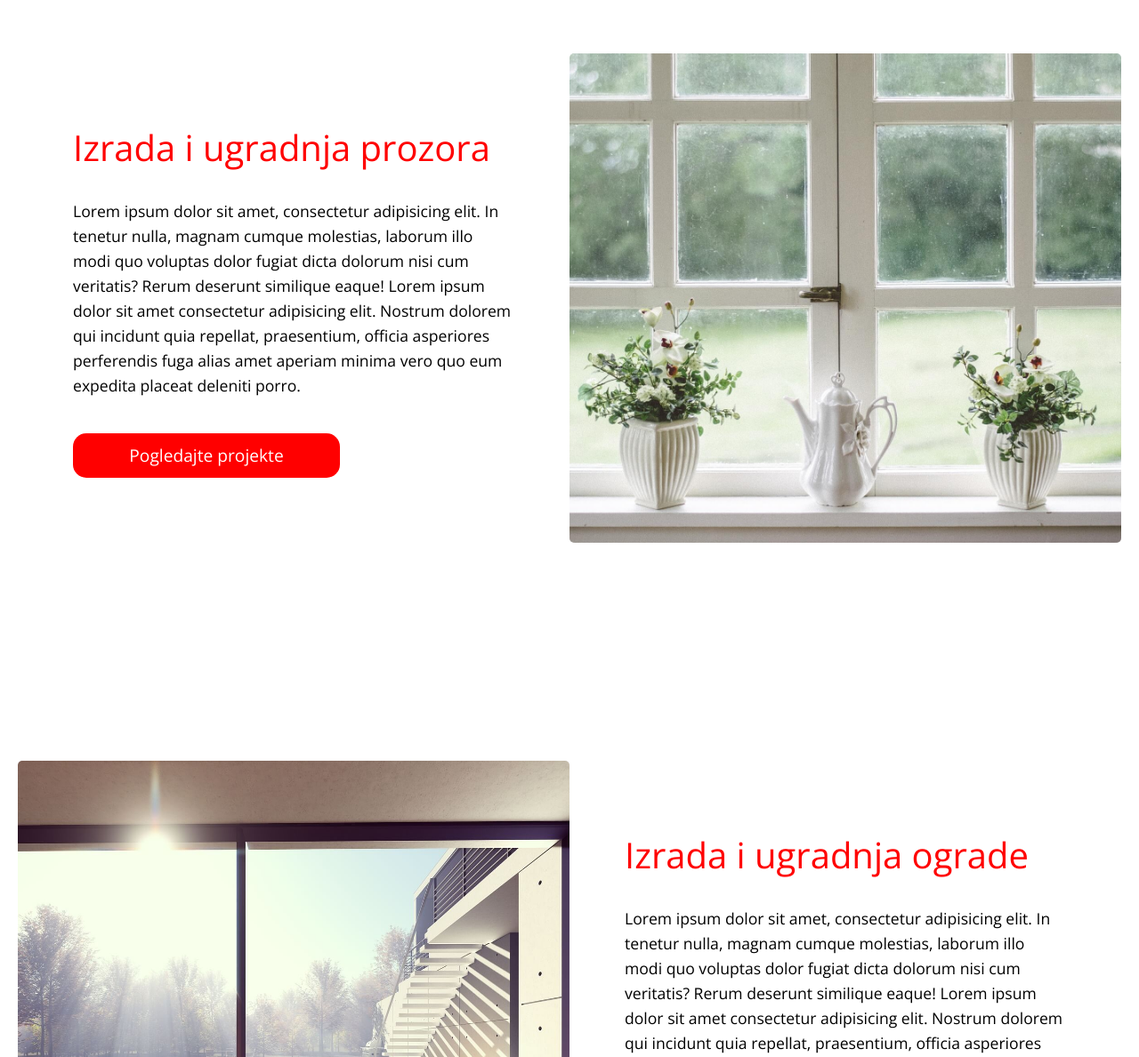
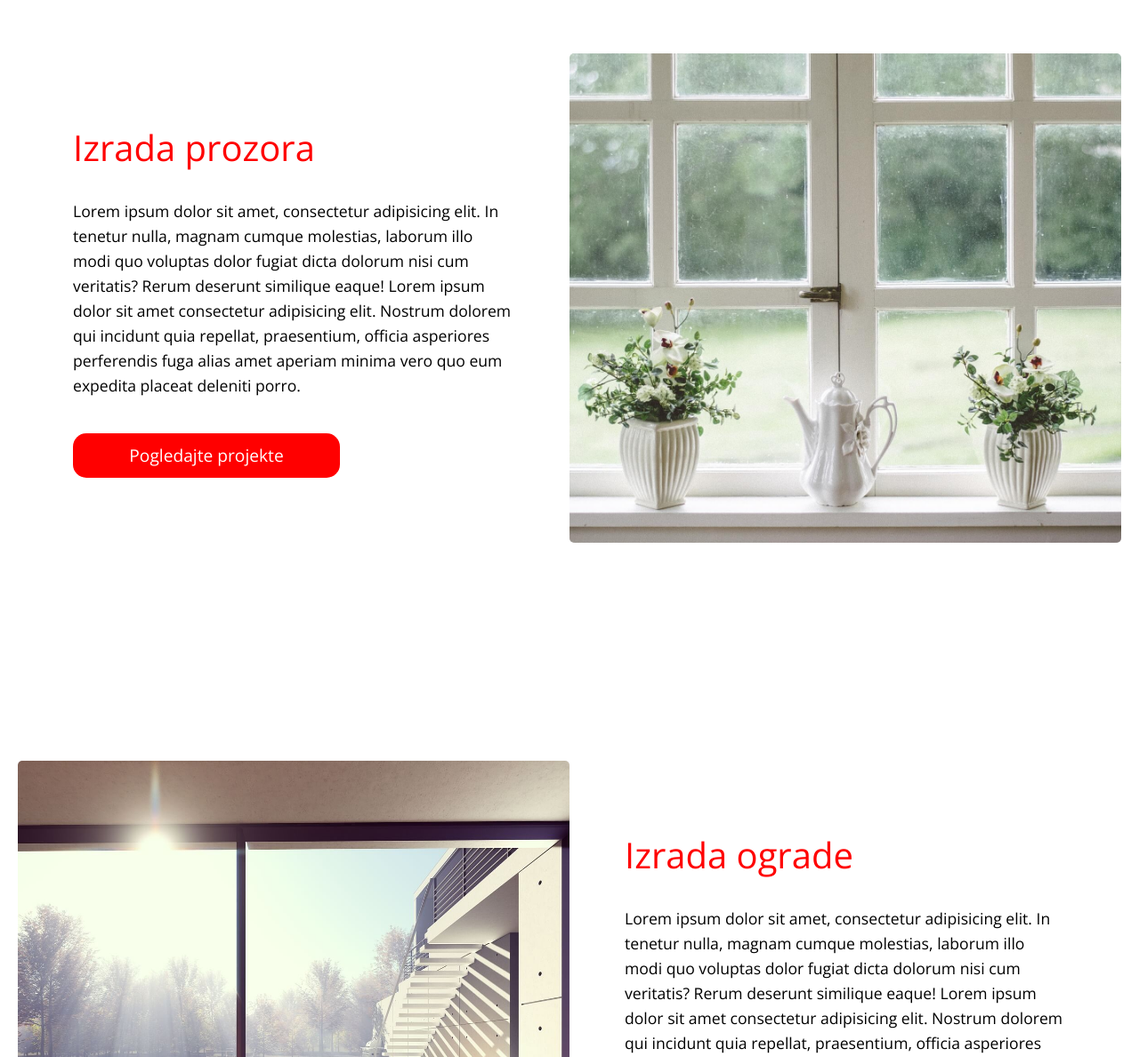
Before and after one commit to Spremic/SalPlast, a plain HTML site: page index.html in a window 1280 px wide. Shown: the part 4027-5215 px from the top of the page at 89% size. Drawn offline with nearby package versions, Linux system fonts and the light colour scheme.

Commit message:
vercel test

```diff
--- a/index.html
+++ b/index.html
@@ -231,7 +231,7 @@
     <section id="staklo" class="sectionDesing">
       <div class="desingLeft">
         <div class="desingLeftContainer">
-          <h3>Izrada i ugradnja prozora</h3>
+          <h3>Izrada prozora</h3>
           <p>
             Lorem ipsum dolor sit amet, consectetur adipisicing elit. In tenetur
             nulla, magnam cumque molestias, laborum illo modi quo voluptas dolor
@@ -255,7 +255,7 @@
     <section id="ograde" class="sectionDesing sectionDesingReverse">
       <div class="desingLeft">
         <div class="desingLeftContainer">
-          <h3>Izrada i ugradnja ograde</h3>
+          <h3>Izrada ograde</h3>
           <p>
             Lorem ipsum dolor sit amet, consectetur adipisicing elit. In tenetur
             nulla, magnam cumque molestias, laborum illo modi quo voluptas dolor
```
